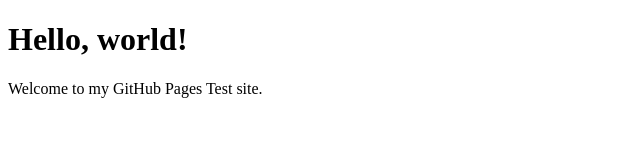
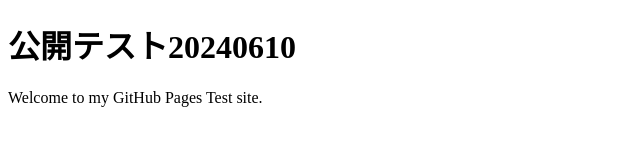
Before and after one commit to ht202111/GitHubPagesTest, a plain HTML site: page index.html in a window 1280 px wide. Shown: the whole page, without its empty margins (0-640 px from the left). Drawn offline with Linux system fonts and the light colour scheme.

Commit message:
add,タイトル変更

```diff
--- a/index.html
+++ b/index.html
@@ -6,7 +6,7 @@
     <title>My GitHub Page TEST</title>
 </head>
 <body>
-    <h1>Hello, world!</h1>
+    <h1>公開テスト20240610</h1>
     <p>Welcome to my GitHub Pages Test site.</p>
 </body>
 </html>
```
